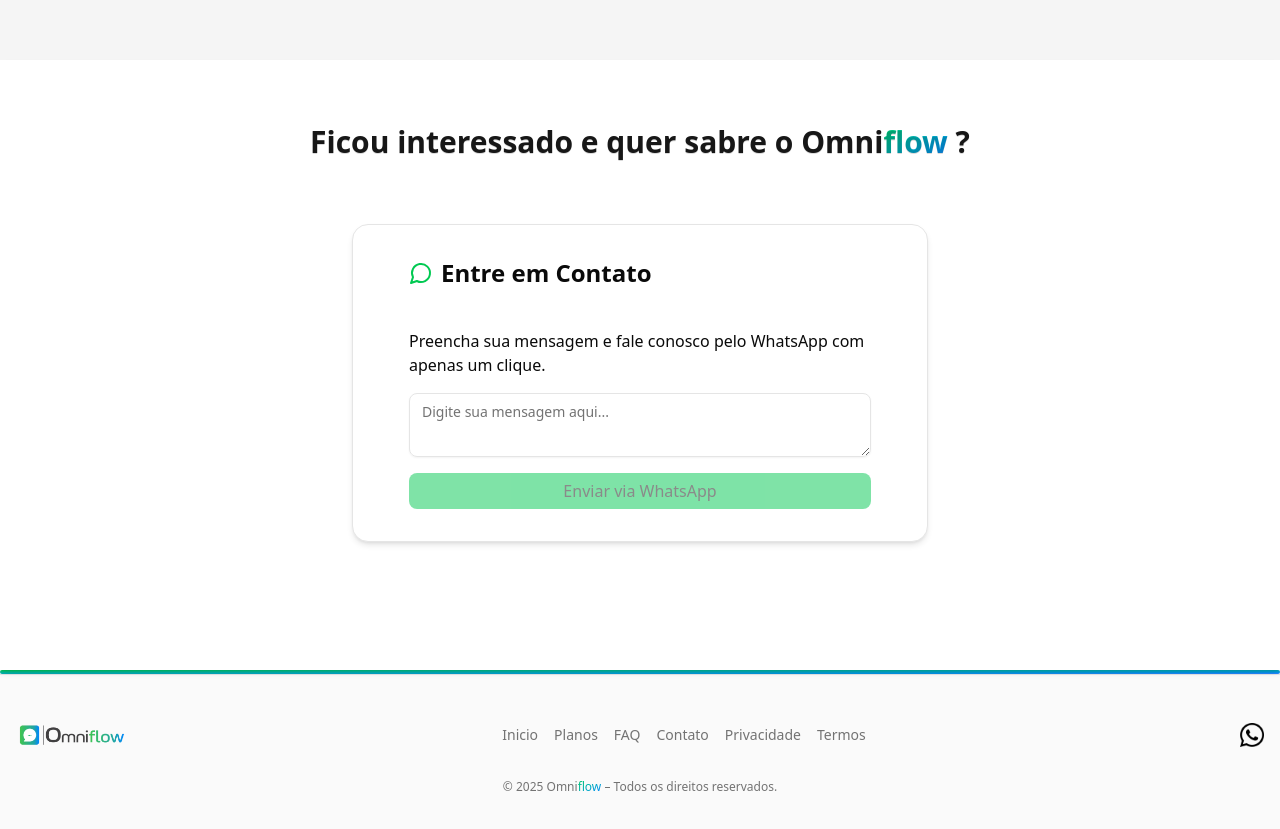
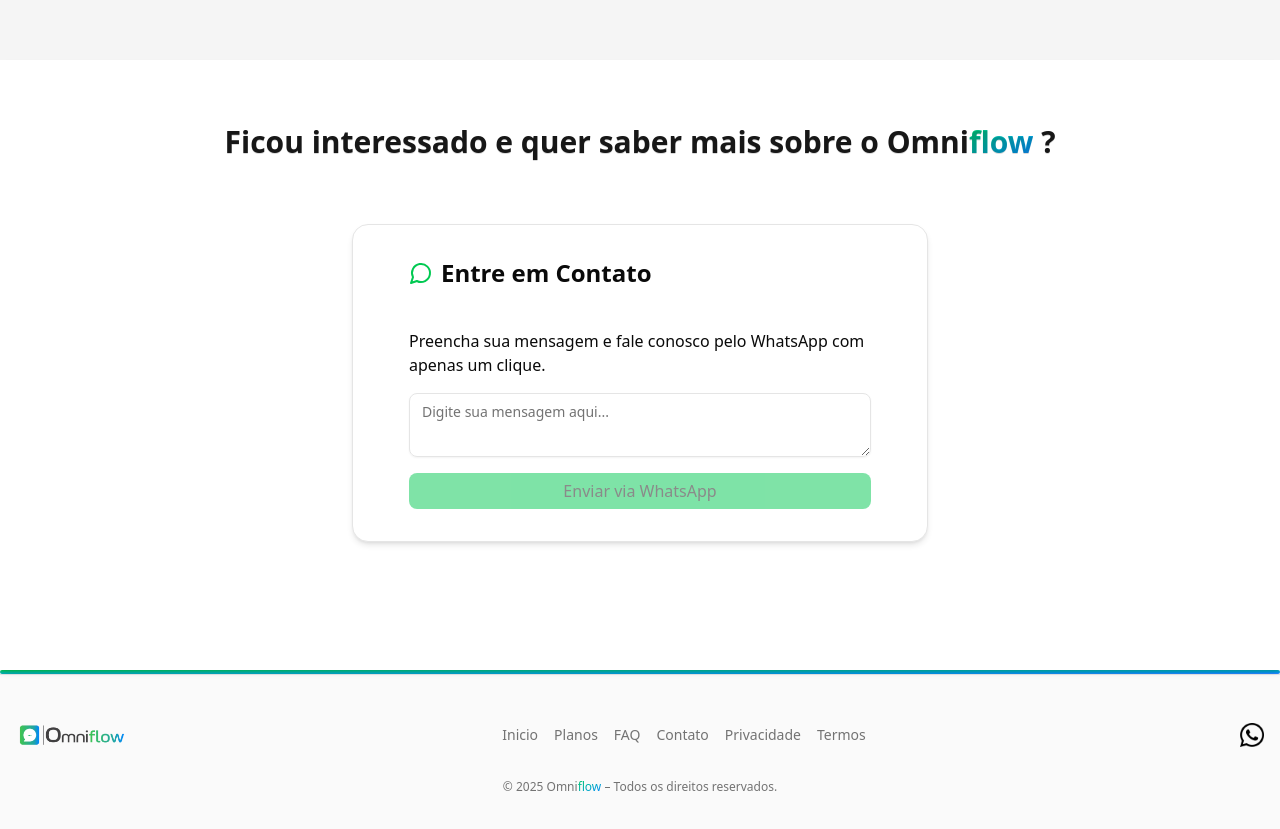
Before and after one commit to paulosantana95/omniflow, a React (Vite) app: page / in a window 1280 px wide. Shown: the part 2820-3649 px from the top of the page. Built offline with nearby package versions, Linux system fonts and the light colour scheme; no server answers.

Commit message:
fix: correct typo in contact section heading on LandingPage

```diff
--- a/src/pages/LandingPage.tsx
+++ b/src/pages/LandingPage.tsx
@@ -334,7 +334,7 @@
 
         <section id="contact" className=" bg-background text-primary py-16 px-4 shadow-md sm:px-6" data-aos="fade-up">
           <h2 className="text-2xl sm:text-3xl font-bold text-center text-shadow-2xs">
-            Ficou interessado e quer sabre o Omni
+            Ficou interessado e quer saber mais sobre o Omni
             <span className="bg-gradient-to-br from-green-500 to-blue-500 bg-clip-text text-transparent">flow</span> ?
           </h2>
           <div className="max-w-3xl mx-auto">
```
